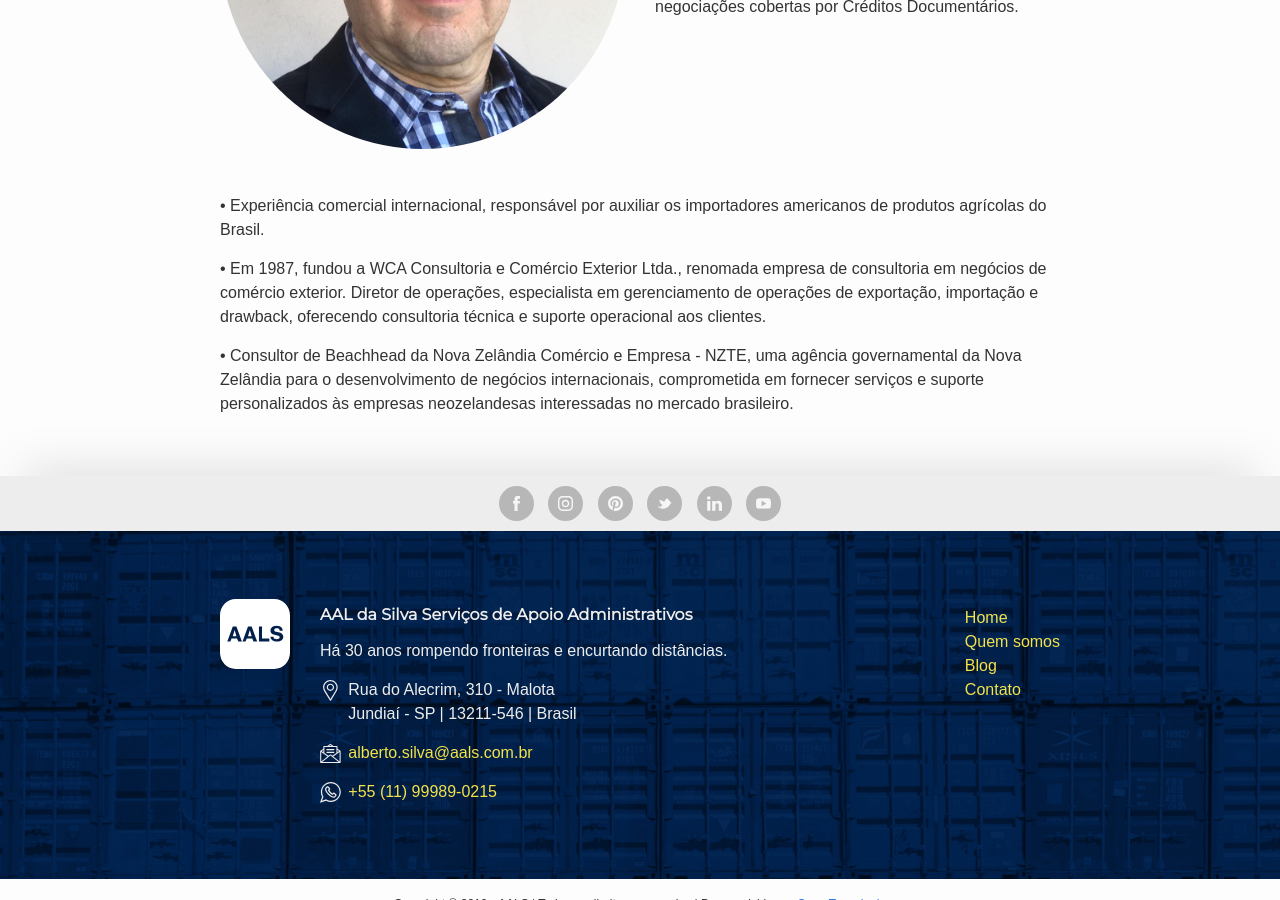
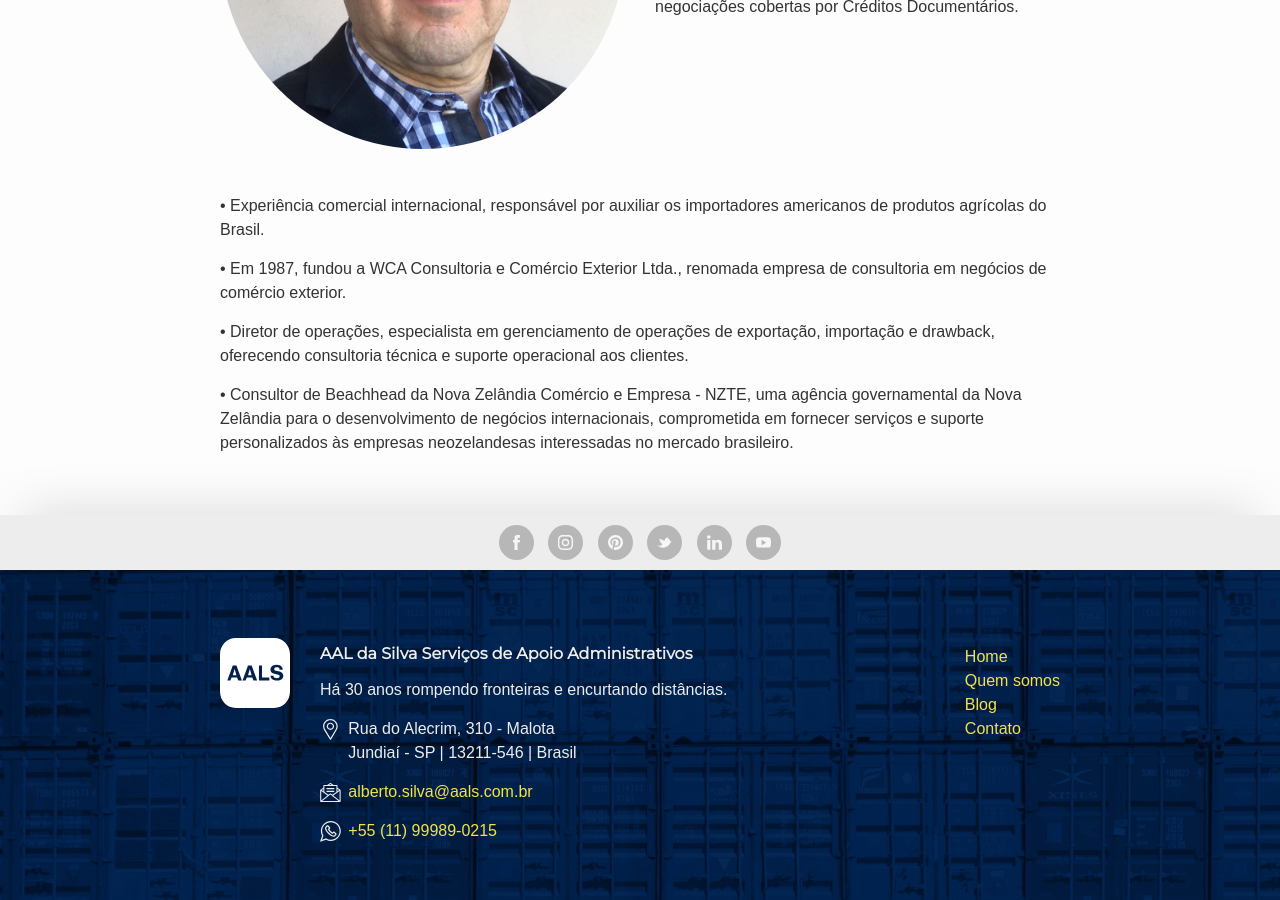
Before and after one commit to aalslogistica/aalslogistica.github.io, a Jekyll site: the page built from sobre.markdown, in a window 1280 px wide and 900 px high, scrolled down 975 px. Built offline with Jekyll 4.4.1, drawn with Linux system fonts in a browser that asks for light colours; some web fonts are replaced.

```diff
--- a/sobre.markdown
+++ b/sobre.markdown
@@ -25,6 +25,8 @@ thumbnail_image: "/uploads/hunters-race-rounded.png"
 </div>
 • Experiência comercial internacional, responsável por auxiliar os importadores americanos de produtos agrícolas do Brasil.
 
-• Em 1987, fundou a WCA Consultoria e Comércio Exterior Ltda., renomada empresa de consultoria em negócios de comércio exterior. Diretor de operações, especialista em gerenciamento de operações de exportação, importação e drawback, oferecendo consultoria técnica e suporte operacional aos clientes.
+• Em 1987, fundou a WCA Consultoria e Comércio Exterior Ltda., renomada empresa de consultoria em negócios de comércio exterior.
+
+• Diretor de operações, especialista em gerenciamento de operações de exportação, importação e drawback, oferecendo consultoria técnica e suporte operacional aos clientes.
 
 • Consultor de Beachhead da Nova Zelândia Comércio e Empresa - NZTE, uma agência governamental da Nova Zelândia para o desenvolvimento de negócios internacionais, comprometida em fornecer serviços e suporte personalizados às empresas neozelandesas interessadas no mercado brasileiro.
```
